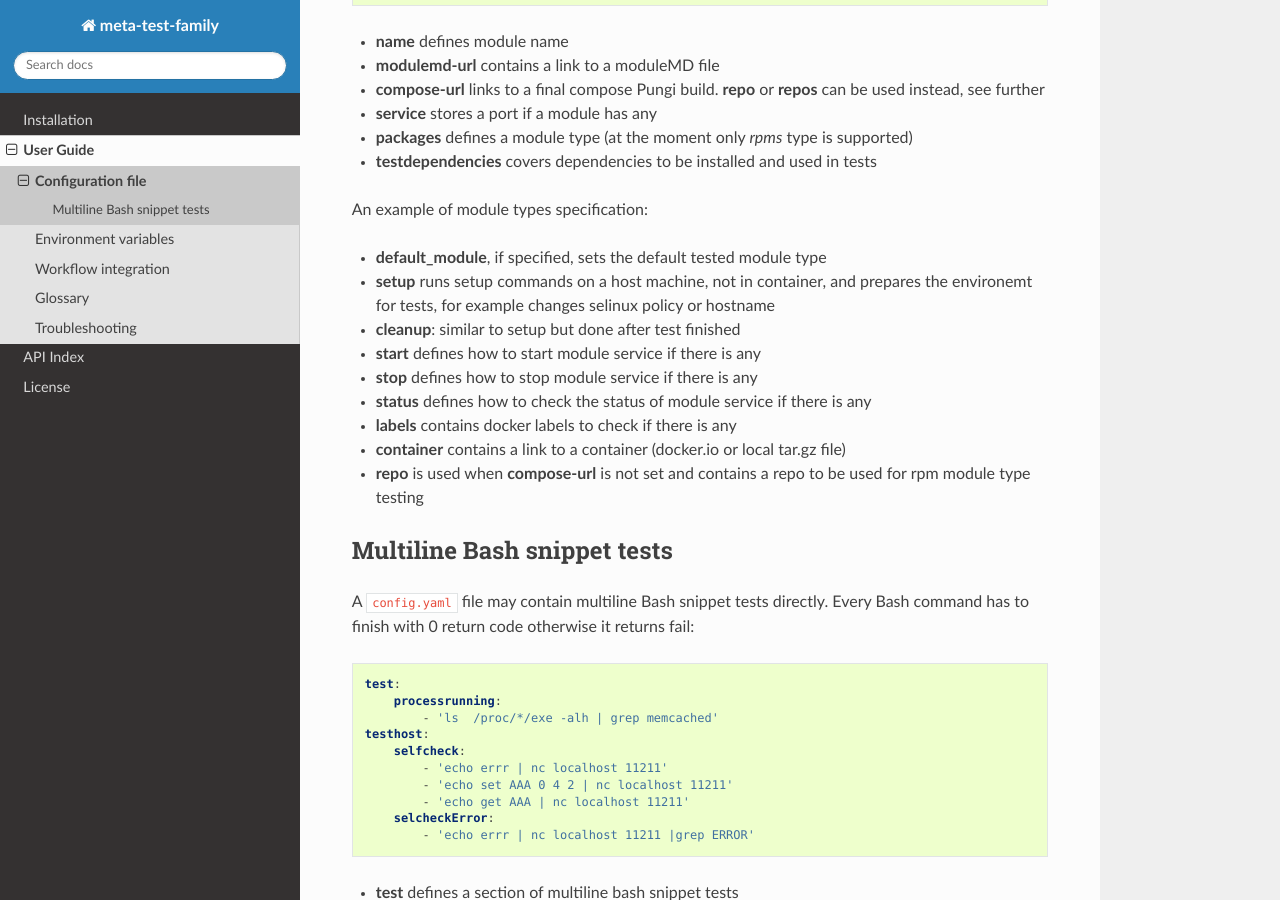
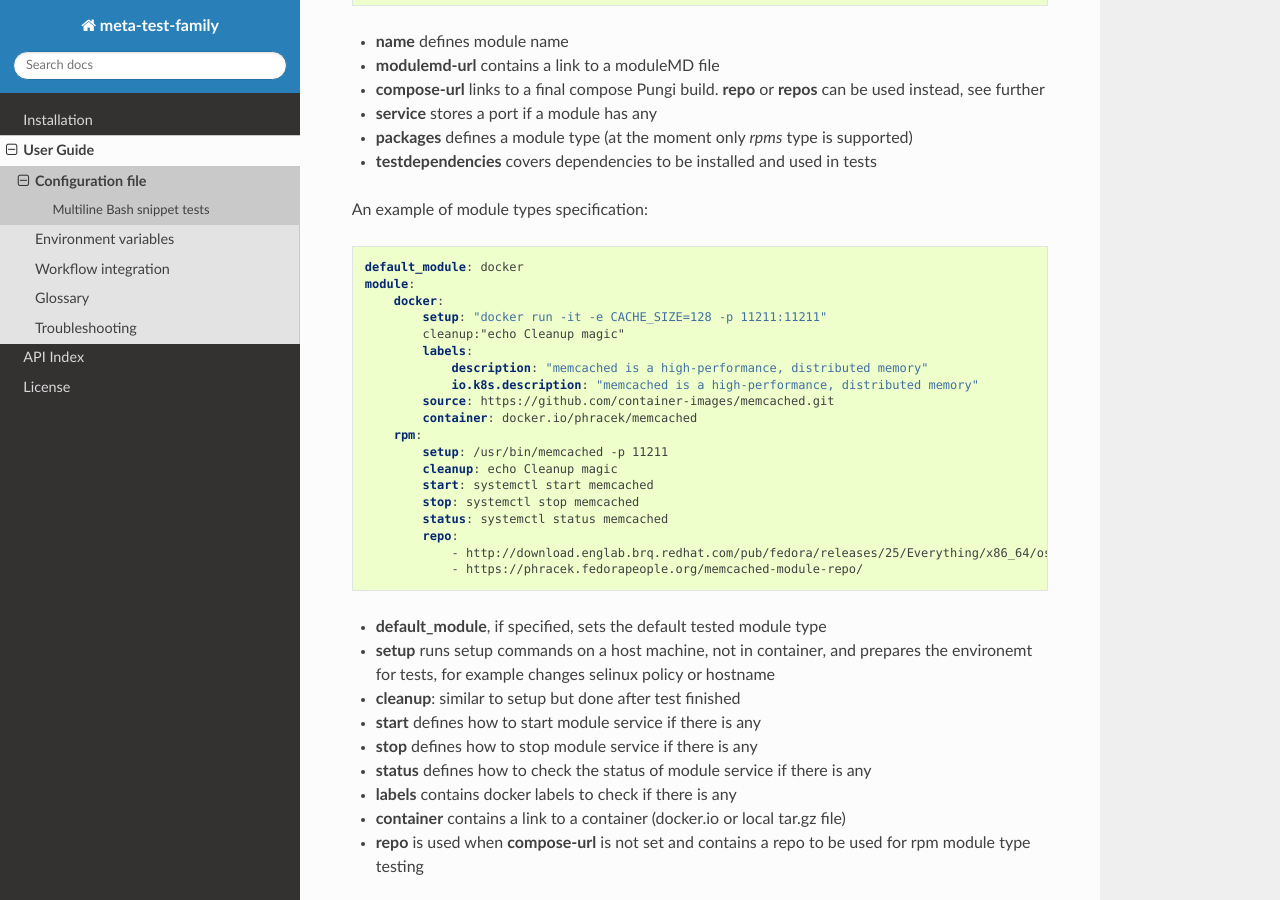
Before and after one commit to fedora-modularity/meta-test-family, a Sphinx documentation site: the page built from docs/user_guide/how_to_write_conf_file.rst, in a window 1280 px wide and 900 px high, scrolled down 659 px. Built offline with Sphinx 7.4.7 and the Read the Docs theme 2.0.0, drawn with Linux system fonts in a browser that asks for light colours; pages that are not in the unit, such as notebooks, are missing from menus.

Commit message:
docs fix sphinx typos

```diff
--- a/docs/index.rst
+++ b/docs/index.rst
@@ -6,7 +6,7 @@ Welcome to the Meta Test Family documentation!
 About
 =====
 
-**M**eta **T**est **F**amily (MTF) is a tool to test components of `a modular Fedora`_.
+**M**\ eta **T**\ est **F**\ amily (MTF) is a tool to test components of `a modular Fedora`_.
 
 Using MTF you can:
 
--- a/docs/user_guide/how_to_write_conf_file.rst
+++ b/docs/user_guide/how_to_write_conf_file.rst
@@ -40,6 +40,7 @@ An example of module general description:
 An example of module types specification:
 
 .. code-block:: yaml
+
     default_module: docker
     module:
         docker:
```
